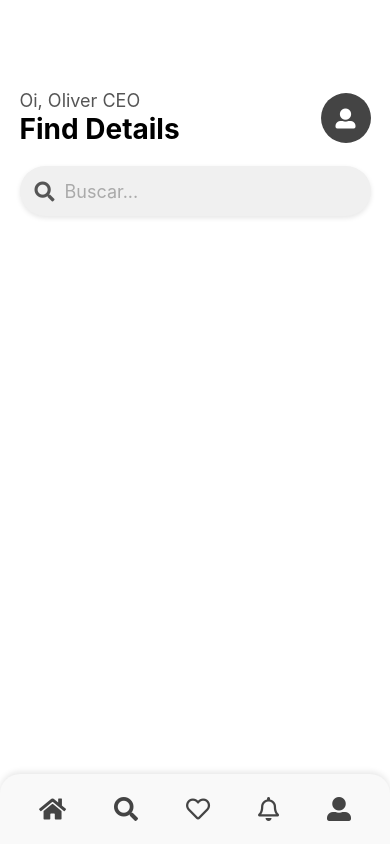
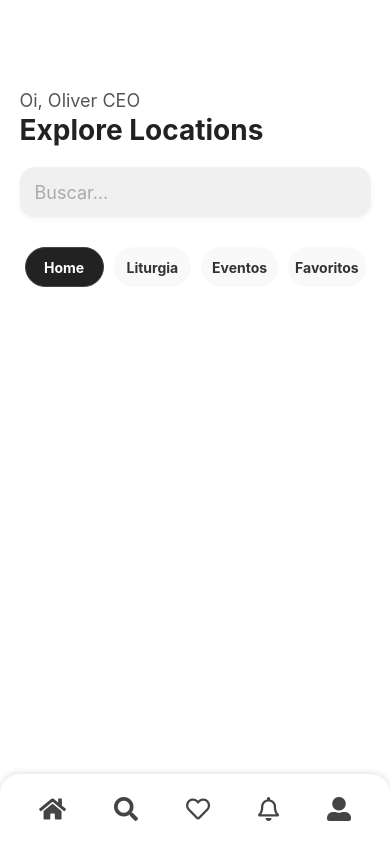
Before and after one commit to EmersonDev3/Santo_Guia, a React Native app: screen /HomeScreen in a window 390 px wide. Built offline with nearby package versions, Linux system fonts and the light colour scheme.

Commit message:
sim ainda to tentando

```diff
--- a/src/components/NavbarComponent.js
+++ b/src/components/NavbarComponent.js
@@ -29,7 +29,7 @@ const styles = StyleSheet.create({
         flexDirection: 'row',
         justifyContent: 'space-around',
         alignItems: 'center',
-        backgroundColor: '#f9f9f9', // Tom de branco suave
+        backgroundColor: '#fff', // Tom de branco suave
         height: 70,
         width: '100%',
         position: 'absolute',
--- a/src/screens/Home/homescreens.js
+++ b/src/screens/Home/homescreens.js
@@ -1,25 +1,22 @@
-import React from 'react';
-import { View, Text, TextInput, StyleSheet } from 'react-native';
-import Icon from 'react-native-vector-icons/FontAwesome5';
+import React, { useState } from 'react';
+import { View, Text, TextInput, StyleSheet, TouchableOpacity } from 'react-native';
 import NavbarComponent from '../../components/NavbarComponent';
 
 export default function HomeScreen() {
+    const [activeButton, setActiveButton] = useState('Home');
+
     return (
         <View style={styles.container}>
             <View style={styles.box}>
                 <View style={styles.rowContainer}>
                     <View style={styles.textsContainer}>
                         <Text style={styles.smallText}>Oi, Oliver CEO</Text>
-                        <Text style={styles.largeText}>Find Details</Text>
-                    </View>
-                    <View style={styles.circle}>
-                        <Icon name="user-alt" size={20} color="#fff" />
+                        <Text style={styles.largeText}>Explore Locations</Text>
                     </View>
                 </View>
             </View>
 
             <View style={styles.searchContainer}>
-                <Icon name="search" size={20} color="#555" style={styles.searchIcon} />
                 <TextInput
                     style={styles.searchInput}
                     placeholder="Buscar..."
@@ -27,6 +24,43 @@ export default function HomeScreen() {
                 />
             </View>
 
+            <View style={styles.buttonsContainer}>
+                <TouchableOpacity
+                    style={[styles.button, activeButton === 'Home' && styles.activeButton]}
+                    onPress={() => setActiveButton('Home')}
+                >
+                    <Text style={[styles.buttonText, activeButton === 'Home' && styles.activeText]}>
+                        Home
+                    </Text>
+                </TouchableOpacity>
+
+                <TouchableOpacity
+                    style={[styles.button, activeButton === 'Liturgia' && styles.activeButton]}
+                    onPress={() => setActiveButton('Liturgia')}
+                >
+                    <Text style={[styles.buttonText, activeButton === 'Liturgia' && styles.activeText]}>
+                        Liturgia
+                    </Text>
+                </TouchableOpacity>
+
+                <TouchableOpacity
+                    style={[styles.button, activeButton === 'Eventos' && styles.activeButton]}
+                    onPress={() => setActiveButton('Eventos')}
+                >
+                    <Text style={[styles.buttonText, activeButton === 'Eventos' && styles.activeText]}>
+                        Eventos
+                    </Text>
+                </TouchableOpacity>
+
+                <TouchableOpacity
+                    style={[styles.button, activeButton === 'Favoritos' && styles.activeButton]}
+                    onPress={() => setActiveButton('Favoritos')}
+                >
+                    <Text style={[styles.buttonText, activeButton === 'Favoritos' && styles.activeText]}>
+                        Favoritos
+                    </Text>
+                </TouchableOpacity>
+            </View>
 
             <NavbarComponent />
         </View>
@@ -38,7 +72,7 @@ const styles = StyleSheet.create({
         flex: 1,
         justifyContent: 'start',
         alignItems: 'center',
-        backgroundColor: '#fff', // Fundo branco
+        backgroundColor: '#fff',
         paddingTop: 50,
     },
     box: {
@@ -52,14 +86,6 @@ const styles = StyleSheet.create({
         alignItems: 'center',
         width: '100%',
     },
-    circle: {
-        width: 50,
-        height: 50,
-        borderRadius: 30,
-        backgroundColor: '#444', // Círculo com tom mais escuro
-        justifyContent: 'center',
-        alignItems: 'center',
-    },
     textsContainer: {
         justifyContent: 'center',
         alignItems: 'flex-start',
@@ -67,55 +93,61 @@ const styles = StyleSheet.create({
     smallText: {
         fontSize: 18,
         fontWeight: '400',
-        color: '#555', // Texto pequeno em cinza escuro
-        marginBottom: 1,
+        color: '#555',
+        marginBottom: 2,
     },
     largeText: {
         fontSize: 28,
         fontWeight: 'bold',
-        color: '#000', // Texto principal em preto
+        color: '#222',
     },
     searchContainer: {
         flexDirection: 'row',
         alignItems: 'center',
-        backgroundColor: '#f0f0f0', // Fundo de busca cinza claro
-        borderRadius: 30,
+        backgroundColor: '#f0f0f0',
+        borderRadius: 15,
         paddingHorizontal: 15,
         marginTop: 20,
         width: '90%',
         height: 50,
         shadowColor: '#000',
         shadowOffset: { width: 0, height: 2 },
-        shadowOpacity: 0.1,
+        shadowOpacity: 0.05,
         shadowRadius: 5,
-    },
-    searchIcon: {
-        marginRight: 10,
     },
     searchInput: {
         flex: 1,
         height: '100%',
         fontSize: 18,
-        color: '#333', // Texto da busca em cinza escuro
+        color: '#333',
     },
-    rowBoxes: {
+    buttonsContainer: {
         flexDirection: 'row',
         justifyContent: 'space-between',
+        marginTop: 30,
         width: '90%',
-        marginTop: 30,
     },
-    boxItem: {
-        width: '22%', // Ajuste da largura
-        height: 90, // Altura dos botões
-        borderRadius: 15,
+    button: {
+        flex: 1,
+        height: 40,
+        backgroundColor: '#f9f9f9',
+        borderRadius: 20,
         justifyContent: 'center',
         alignItems: 'center',
-        padding: 10,
+        marginHorizontal: 5,
+        borderWidth: 0,
     },
-    boxLabel: {
-        marginTop: 5,
-        fontSize: 12,
-        color: '#fff', // Texto branco
-        textAlign: 'center',
+    activeButton: {
+        backgroundColor: '#222',
+        borderColor: '#444',
+        borderWidth: 1,
+    },
+    buttonText: {
+        fontSize: 14,
+        color: '#333',
+        fontWeight: 'bold',
+    },
+    activeText: {
+        color: '#fff',
     },
 });
```
Also changed, not shown: src/components/IgrejasProximasScroll.js (added, +96 -0 lines).
